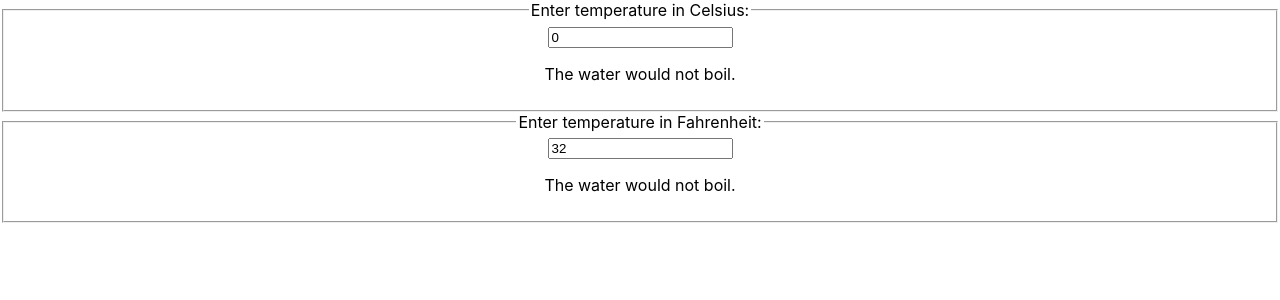
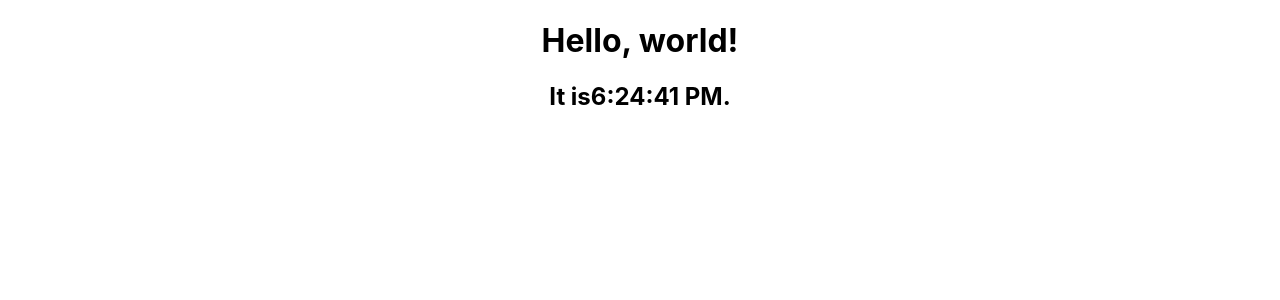
Before and after one commit to chaeeunj/zero-react-practice, a React (Create React App) app in the folder 2-5/my-app/: page / in a window 1280 px wide. Shown: the top 300 px of the page. Built offline with nearby package versions, Linux system fonts and the light colour scheme.

Commit message:
lifecycle 클레스형 컴포넌트 실습"

```diff
--- a/2-5/my-app/src/App.js
+++ b/2-5/my-app/src/App.js
@@ -1,10 +1,10 @@
 import './App.css';
-import Calculator from './components/Calculator';
+import Clock from './components/classClock';
 
 function App() {
   return (
     <div className="App">
-      <Calculator />
+      <Clock />
     </div>
   );
 }
--- /dev/null
+++ b/2-5/my-app/src/components/classClock.js
@@ -0,0 +1,38 @@
+import React from 'react';
+
+export default class Clock extends React.Component {
+  constructor(props) {
+    super(props);
+    this.state = { date: new Date() };
+  }
+
+  tick() {
+    this.setState({
+      date: new Date(),
+    });
+  }
+
+  componentDidMount() {
+    console.log('componentDidMount');
+    this.timerId = setInterval(() => this.tick(), 1000);
+  }
+
+  componentDidUpdate() {
+    console.log('componentDidUpdate');
+    console.log(this.state.date);
+  }
+
+  componentWillUnmount() {
+    console.log('componentWillUnmount');
+    clearInterval(this.timerId);
+  }
+
+  render() {
+    return (
+      <div>
+        <h1>Hello, world!</h1>
+        <h2>It is{this.state.date.toLocaleTimeString()}.</h2>
+      </div>
+    );
+  }
+}
```
